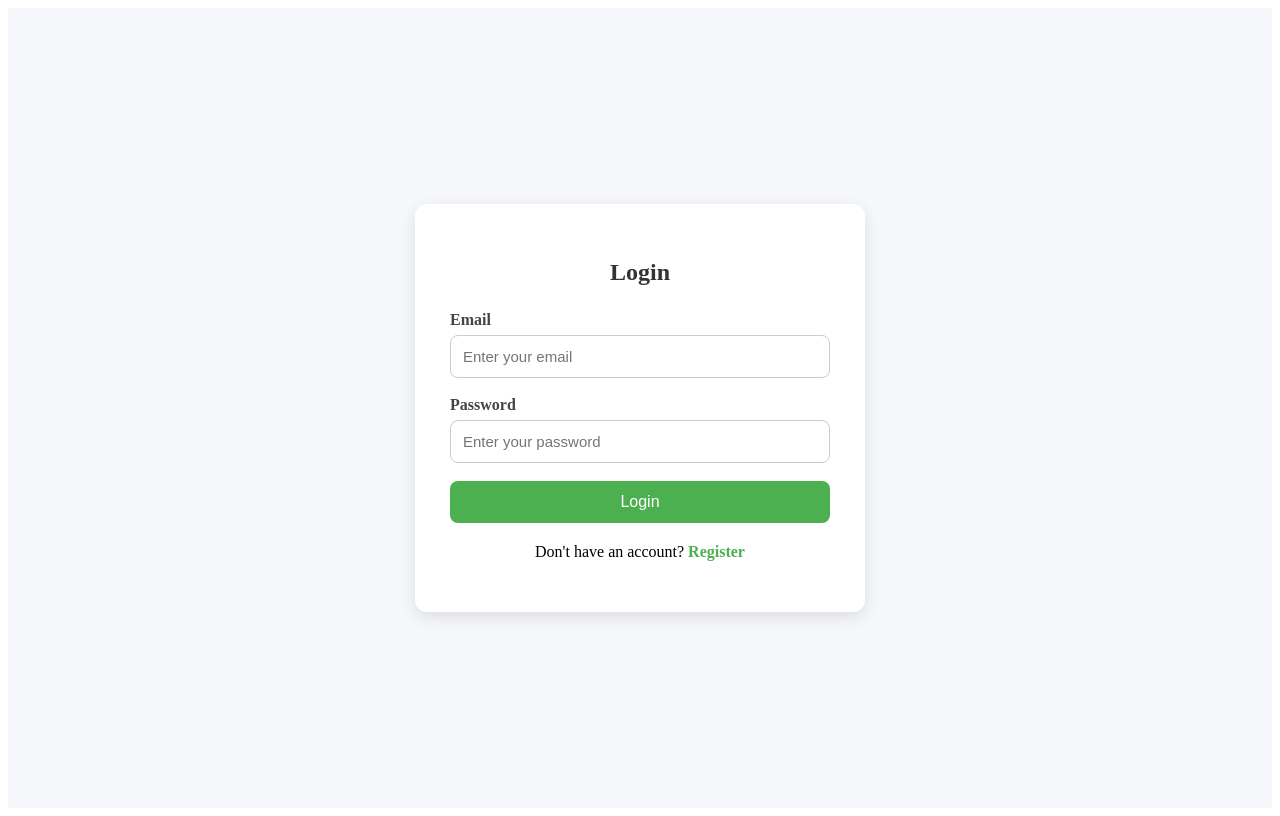
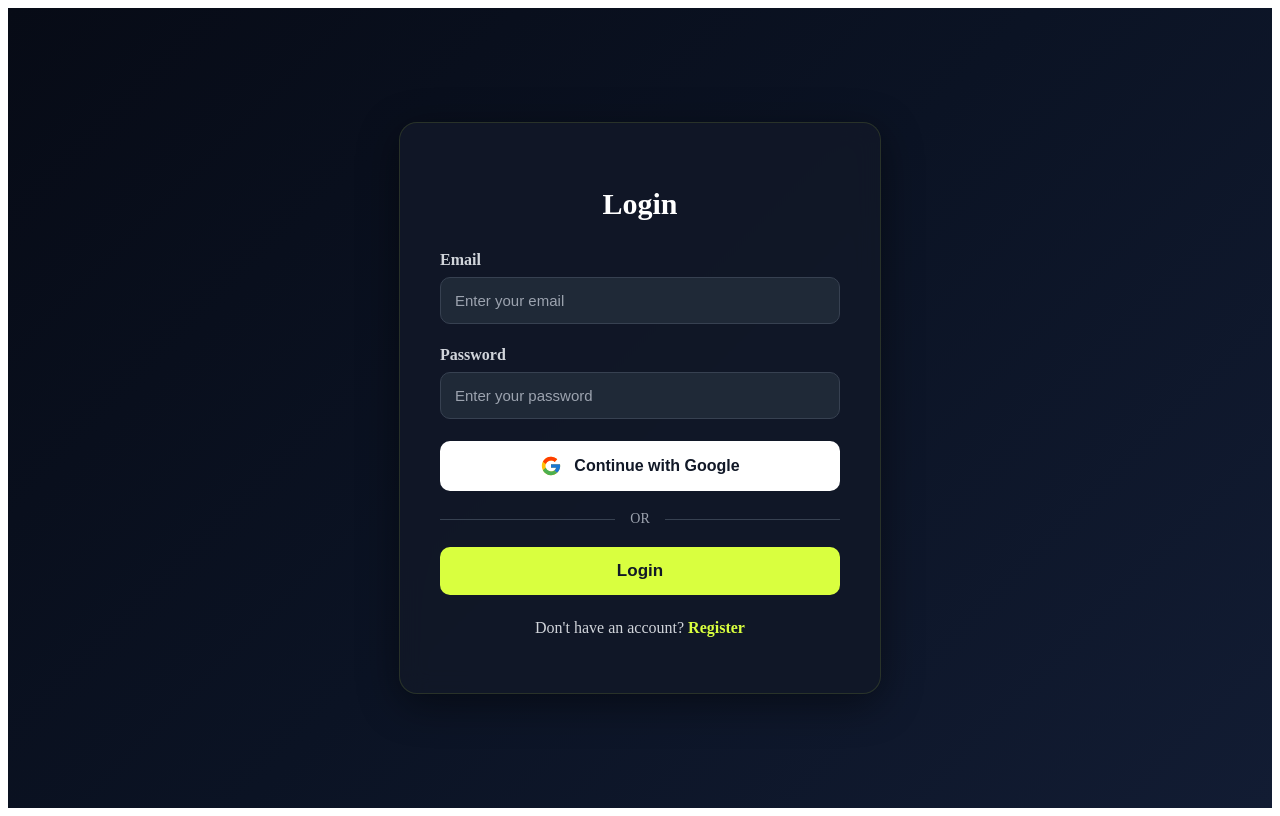
Before and after one commit to Ramya-Kondru/expenses-tracker, a React app in the folder frontend/: page /login in a window 1280 px wide. Built offline with nearby package versions, Linux system fonts and the light colour scheme; the HTML template or start-up script is replaced by a standard one.

Commit message:
Hero section and frontend ui changes

```diff
--- a/frontend/package.json
+++ b/frontend/package.json
@@ -15,7 +15,7 @@
     "react": "^19.2.0",
     "react-chartjs-2": "^5.3.1",
     "react-dom": "^19.2.0",
-    "react-icons": "^5.6.0",
+    "react-icons": "^5.7.0",
     "react-router-dom": "^7.13.1"
   },
   "devDependencies": {
--- a/frontend/src/Pages/Home.jsx
+++ b/frontend/src/Pages/Home.jsx
@@ -1,14 +1,43 @@
 import React from "react";
+import { useNavigate } from "react-router-dom";
 import Navbar from "../components/Navbar";
+import "../styles/Home.css";
+
+import heroImage from "../assets/hero_section_image.png"; // <-- rename your image
 
 const Home = () => {
+  const navigate = useNavigate();
+
   return (
     <>
-      <Navbar  />
+      <Navbar />
 
-      <div>
-        <h1>Welcome to Expense Tracker</h1>
-      </div>
+      <section className="hero">
+        <img
+          src={heroImage}
+          alt="Expense Tracker Dashboard"
+          className="hero-image"
+        />
+
+        <div className="hero-overlay">
+          <h1>
+            Track Expenses.
+            <br />
+            <span>Manage Money.</span>
+            <br />
+            Build a Better You.
+          </h1>
+
+          <p>
+            Smart expense tracking to help you save more, spend wisely and
+            achieve your financial goals.
+          </p>
+
+          <button className="hero-btn" onClick={() => navigate("/Register")}>
+            Get Started →
+          </button>
+        </div>
+      </section>
     </>
   );
 };
--- a/frontend/src/Pages/Login.jsx
+++ b/frontend/src/Pages/Login.jsx
@@ -1,6 +1,7 @@
 import { useState } from "react";
 import { Link, useNavigate } from "react-router-dom";
 import axios from "axios";
+import { FcGoogle } from "react-icons/fc";
 import "../styles/Login.css";
 
 function Login() {
@@ -32,11 +33,14 @@ function Login() {
 
       alert("Login Successful!");
 
-      // Redirect to Dashboard
-      navigate("/");
+      navigate("/dashboard");
     } catch (error) {
       alert(error.response?.data?.message || "Login Failed");
     }
+  };
+
+  const handleGoogleLogin = () => {
+    alert("Google Login will be implemented soon!");
   };
 
   return (
@@ -69,6 +73,19 @@ function Login() {
             />
           </div>
 
+          <button
+            type="button"
+            className="google-btn"
+            onClick={handleGoogleLogin}
+          >
+            <FcGoogle size={22} />
+            <span>Continue with Google</span>
+          </button>
+
+          <div className="divider">
+            <span>OR</span>
+          </div>
+
           <button type="submit" className="login-btn">
             Login
           </button>
--- a/frontend/src/Pages/Register.jsx
+++ b/frontend/src/Pages/Register.jsx
@@ -1,6 +1,7 @@
 import { useState } from "react";
 import { Link, useNavigate } from "react-router-dom";
 import axios from "axios";
+import { FcGoogle } from "react-icons/fc";
 import "../styles/Register.css";
 
 function Register() {
@@ -20,6 +21,10 @@ function Register() {
     });
   };
 
+  const handleGoogleRegister = () => {
+    alert("Google Sign Up will be implemented soon!");
+  };
+
   const handleSubmit = async (e) => {
     e.preventDefault();
 
@@ -35,18 +40,14 @@ function Register() {
           name: formData.name,
           email: formData.email,
           password: formData.password,
-        }
+        },
       );
-
 
       // Save token
       localStorage.setItem("token", response.data.token);
 
       // Save user
-      localStorage.setItem(
-        "user",
-        JSON.stringify(response.data.user)
-      );
+      localStorage.setItem("user", JSON.stringify(response.data.user));
 
       // Login status
       localStorage.setItem("isLoggedIn", "true");
@@ -60,11 +61,12 @@ function Register() {
         confirmPassword: "",
       });
 
-      navigate("/");
+      navigate("/dashboard");
     } catch (error) {
       alert(error.response?.data?.message || "Registration Failed");
     }
   };
+
   return (
     <div className="register-container">
       <div className="register-box">
@@ -107,6 +109,19 @@ function Register() {
             required
           />
 
+          <button
+            type="button"
+            className="google-btn"
+            onClick={handleGoogleRegister}
+          >
+            <FcGoogle size={22} />
+            <span>Continue with Google</span>
+          </button>
+
+          <div className="divider">
+            <span>OR</span>
+          </div>
+
           <button type="submit">Register</button>
         </form>
 
--- /dev/null
+++ b/frontend/src/styles/Home.css
@@ -0,0 +1,81 @@
+.hero {
+  position: relative;
+  width: 100%;
+  height: 100vh;
+  overflow: hidden;
+}
+
+.hero-image {
+  width: 100%;
+  height: 100%;
+  object-fit: cover;
+  display: block;
+}
+
+/* Dark overlay so text is readable */
+.hero::before {
+  content: "";
+  position: absolute;
+  inset: 0;
+  background: rgba(0, 0, 0, 0.35);
+}
+
+.hero-overlay {
+  position: absolute;
+  top: 50%;
+  left: 6%;
+  transform: translateY(-50%);
+  z-index: 2;
+  max-width: 500px;
+  color: white;
+}
+
+.hero-overlay h1 {
+  font-size: 4rem;
+  font-weight: 800;
+  line-height: 1.1;
+  margin-bottom: 20px;
+}
+
+.hero-overlay span {
+  color: #d9ff3f;
+}
+
+.hero-overlay p {
+  font-size: 1.2rem;
+  line-height: 1.8;
+  color: #d6d6d6;
+  margin-bottom: 35px;
+}
+
+.hero-btn {
+  padding: 16px 38px;
+  border: none;
+  border-radius: 50px;
+  background: #d9ff3f;
+  color: #111;
+  font-size: 18px;
+  font-weight: 700;
+  cursor: pointer;
+  transition: 0.3s;
+}
+
+.hero-btn:hover {
+  transform: translateY(-3px);
+  box-shadow: 0 10px 25px rgba(217, 255, 63, 0.35);
+}
+
+@media (max-width: 900px) {
+  .hero-overlay {
+    left: 8%;
+    max-width: 90%;
+  }
+
+  .hero-overlay h1 {
+    font-size: 2.6rem;
+  }
+
+  .hero-overlay p {
+    font-size: 1rem;
+  }
+}
--- a/frontend/src/styles/Login.css
+++ b/frontend/src/styles/Login.css
@@ -3,75 +3,157 @@
   justify-content: center;
   align-items: center;
   min-height: 100vh;
-  background: #f5f7fa;
+  background: linear-gradient(135deg, #070b16 0%, #0b1324 50%, #121c33 100%);
 }
 
 .login-box {
-  width: 380px;
-  background: white;
-  padding: 35px;
-  border-radius: 12px;
-  box-shadow: 0 5px 15px rgba(0, 0, 0, 0.1);
+  width: 400px;
+  background: rgba(17, 24, 39, 0.95);
+  backdrop-filter: blur(12px);
+  -webkit-backdrop-filter: blur(12px);
+
+  padding: 40px;
+  border-radius: 18px;
+
+  border: 1px solid rgba(217, 255, 63, 0.12);
+
+  box-shadow: 0 10px 40px rgba(0, 0, 0, 0.45);
 }
 
 .login-box h2 {
   text-align: center;
-  margin-bottom: 25px;
-  color: #333;
+  margin-bottom: 30px;
+  color: #ffffff;
+  font-size: 30px;
+  font-weight: 700;
 }
 
 .input-group {
   display: flex;
   flex-direction: column;
-  margin-bottom: 18px;
+  margin-bottom: 22px;
 }
 
 .input-group label {
-  margin-bottom: 6px;
+  margin-bottom: 8px;
   font-weight: 600;
-  color: #444;
+  color: #d1d5db;
 }
 
 .input-group input {
-  padding: 12px;
-  border: 1px solid #ccc;
-  border-radius: 8px;
+  padding: 14px;
+  background: #1f2937;
+  border: 1px solid #374151;
+  border-radius: 10px;
+
+  color: white;
   font-size: 15px;
+
   outline: none;
-  transition: 0.3s;
+  transition: all 0.3s ease;
+}
+
+.input-group input::placeholder {
+  color: #9ca3af;
 }
 
 .input-group input:focus {
-  border-color: #4caf50;
+  border-color: #d9ff3f;
+  box-shadow: 0 0 12px rgba(217, 255, 63, 0.25);
 }
 
 .login-btn {
   width: 100%;
-  padding: 12px;
-  background: #4caf50;
-  color: white;
+  padding: 14px;
+
+  background: #d9ff3f;
+  color: #111827;
+
   border: none;
-  border-radius: 8px;
-  font-size: 16px;
+  border-radius: 10px;
+
+  font-size: 17px;
+  font-weight: 700;
+
   cursor: pointer;
-  transition: 0.3s;
+  transition: all 0.3s ease;
 }
 
 .login-btn:hover {
-  background: #43a047;
+  background: #e8ff6a;
+  transform: translateY(-2px);
+  box-shadow: 0 8px 20px rgba(217, 255, 63, 0.35);
+}
+
+.login-btn:active {
+  transform: scale(0.97);
 }
 
 .register-text {
   text-align: center;
-  margin-top: 20px;
+  margin-top: 24px;
+  color: #d1d5db;
 }
 
 .register-text a {
   text-decoration: none;
-  color: #4caf50;
-  font-weight: bold;
+  color: #d9ff3f;
+  font-weight: 600;
 }
 
 .register-text a:hover {
   text-decoration: underline;
 }
+
+.google-btn {
+  width: 100%;
+  padding: 14px;
+  margin-bottom: 20px;
+
+  display: flex;
+  justify-content: center;
+  align-items: center;
+  gap: 12px;
+
+  background: #ffffff;
+  color: #111827;
+
+  border: none;
+  border-radius: 10px;
+
+  font-size: 16px;
+  font-weight: 600;
+
+  cursor: pointer;
+  transition: all 0.3s ease;
+}
+
+.google-btn:hover {
+  transform: translateY(-2px);
+  box-shadow: 0 8px 20px rgba(255, 255, 255, 0.18);
+}
+
+.google-btn span {
+  font-size: 16px;
+}
+
+.divider {
+  display: flex;
+  align-items: center;
+  margin: 20px 0;
+}
+
+.divider::before,
+.divider::after {
+  content: "";
+  flex: 1;
+  height: 1px;
+  background: #374151;
+}
+
+.divider span {
+  margin: 0 15px;
+  color: #9ca3af;
+  font-size: 14px;
+  font-weight: 500;
+}
--- a/frontend/src/styles/Register.css
+++ b/frontend/src/styles/Register.css
@@ -1,23 +1,33 @@
 .register-container {
-  height: 100vh;
+  min-height: 100vh;
   display: flex;
   justify-content: center;
   align-items: center;
-  background: #f5f7fa;
+
+  background: linear-gradient(135deg, #070b16 0%, #0b1324 50%, #121c33 100%);
 }
 
 .register-box {
-  width: 400px;
-  background: white;
-  padding: 35px;
-  border-radius: 12px;
-  box-shadow: 0 5px 15px rgba(0,0,0,0.15);
+  width: 420px;
+
+  background: rgba(17, 24, 39, 0.95);
+  backdrop-filter: blur(12px);
+  -webkit-backdrop-filter: blur(12px);
+
+  padding: 40px;
+  border-radius: 18px;
+
+  border: 1px solid rgba(217, 255, 63, 0.12);
+
+  box-shadow: 0 10px 40px rgba(0, 0, 0, 0.45);
 }
 
 .register-box h2 {
   text-align: center;
-  margin-bottom: 25px;
-  color: #333;
+  margin-bottom: 30px;
+  color: #ffffff;
+  font-size: 30px;
+  font-weight: 700;
 }
 
 .register-box form {
@@ -26,39 +36,122 @@
 }
 
 .register-box input {
-  padding: 12px;
-  margin-bottom: 18px;
-  border: 1px solid #ccc;
-  border-radius: 6px;
+  padding: 14px;
+  margin-bottom: 20px;
+
+  background: #1f2937;
+  color: #ffffff;
+
+  border: 1px solid #374151;
+  border-radius: 10px;
+
   font-size: 15px;
+
+  transition: all 0.3s ease;
+}
+
+.register-box input::placeholder {
+  color: #9ca3af;
 }
 
 .register-box input:focus {
   outline: none;
-  border-color: #4CAF50;
+  border-color: #d9ff3f;
+  box-shadow: 0 0 12px rgba(217, 255, 63, 0.25);
 }
 
 .register-box button {
-  padding: 12px;
+  padding: 14px;
+
+  background: #d9ff3f;
+  color: #111827;
+
   border: none;
-  border-radius: 6px;
-  background: #4CAF50;
-  color: white;
-  font-size: 16px;
+  border-radius: 10px;
+
+  font-size: 17px;
+  font-weight: 700;
+
   cursor: pointer;
+  transition: all 0.3s ease;
 }
 
 .register-box button:hover {
-  background: #45a049;
+  background: #e8ff6a;
+  transform: translateY(-2px);
+  box-shadow: 0 8px 20px rgba(217, 255, 63, 0.35);
+}
+
+.register-box button:active {
+  transform: scale(0.97);
 }
 
 .register-box p {
   text-align: center;
-  margin-top: 18px;
+  margin-top: 22px;
+  color: #d1d5db;
 }
 
 .register-box a {
   text-decoration: none;
-  color: #4CAF50;
-  font-weight: bold;
+  color: #d9ff3f;
+  font-weight: 600;
 }
+
+.register-box a:hover {
+  text-decoration: underline;
+}
+
+.google-btn {
+  width: 100%;
+  padding: 14px;
+  margin-bottom: 20px;
+
+  display: flex;
+  justify-content: center;
+  align-items: center;
+  gap: 12px;
+
+  background: #ffffff !important;
+  color: #111827 !important;
+
+  border: none;
+  border-radius: 10px;
+
+  font-size: 16px;
+  font-weight: 600;
+
+  cursor: pointer;
+  transition: all 0.3s ease;
+}
+
+.google-btn:hover {
+  background: #f3f4f6 !important;
+  transform: translateY(-2px);
+  box-shadow: 0 8px 20px rgba(255, 255, 255, 0.18);
+}
+
+.google-btn span {
+  color: #111827;
+}
+
+.divider {
+  display: flex;
+  align-items: center;
+  margin: 20px 0;
+}
+
+.divider::before,
+.divider::after {
+  content: "";
+  flex: 1;
+  height: 1px;
+  background: #374151;
+}
+
+.divider span {
+  margin: 0 15px;
+  color: #9ca3af;
+  font-size: 14px;
+  font-weight: 500;
+}
```
Also changed, not shown: frontend/src/styles/Navbar.css (+60 -31 lines), frontend/src/assets/hero_section_image.png (added), 1 other file (tests, documents, lock files or other folders).
